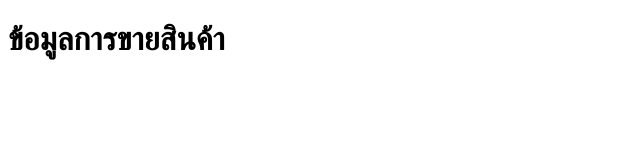
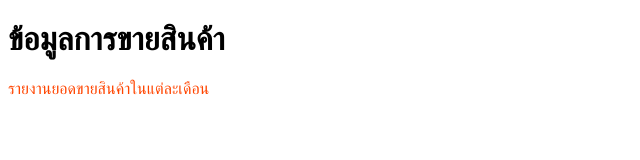
Before and after one commit to Narongsakkaewp/GitHub-Example, a plain HTML site: page index.html in a window 1280 px wide. Shown: the whole page, without its empty margins (0-640 px from the left). Drawn offline with Linux system fonts and the light colour scheme.

Commit message:
add report sale

```diff
--- a/index.html
+++ b/index.html
@@ -5,8 +5,14 @@
     <meta http-equiv="X-UA-Compatible" content="IE=edge">
     <meta name="viewport" content="width=>, initial-scale=1.0">
     <title>Document</title>
+    <style>
+        p{
+            color: orangered;
+        }
+    </style>
 </head>
 <body>
     <h1>ข้อมูลการขายสินค้า</h1>
+    <p>รายงานยอดขายสินค้าในแต่ละเดือน</p>
 </body>
 </html>
```
